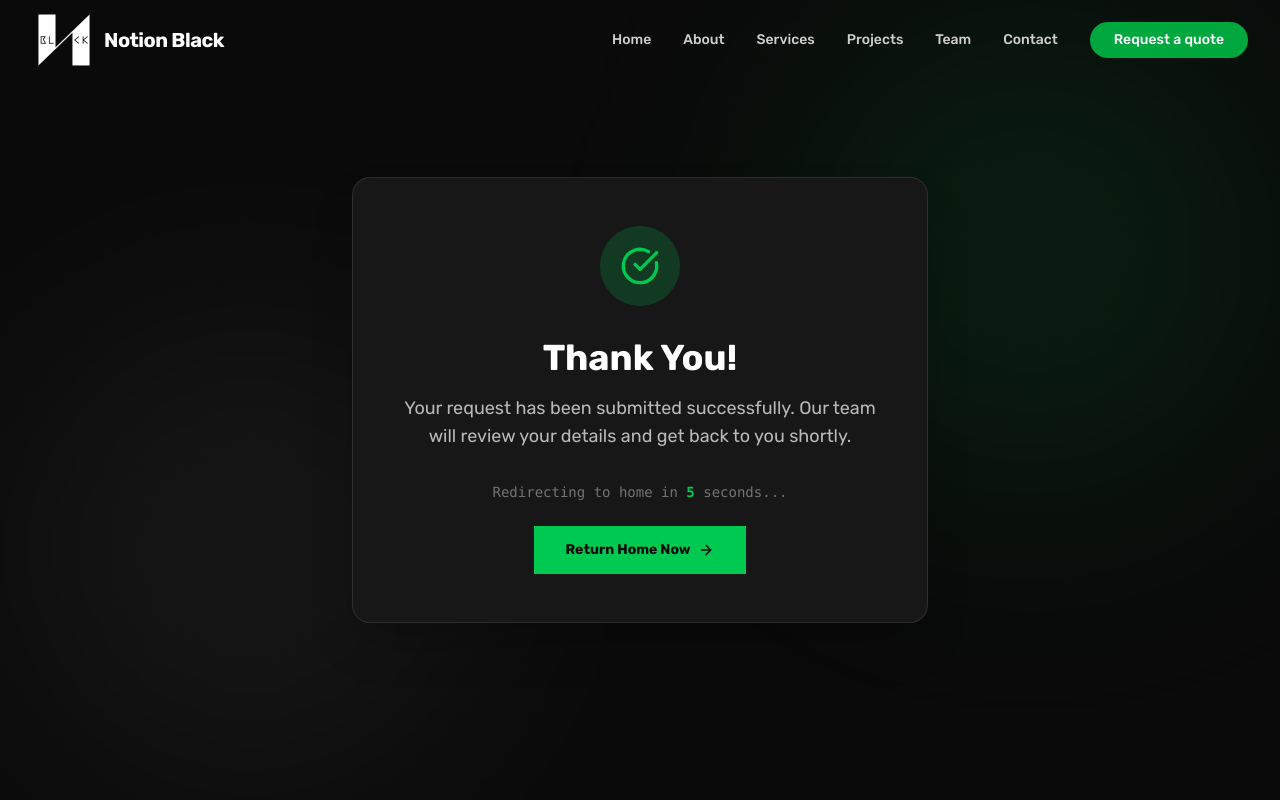
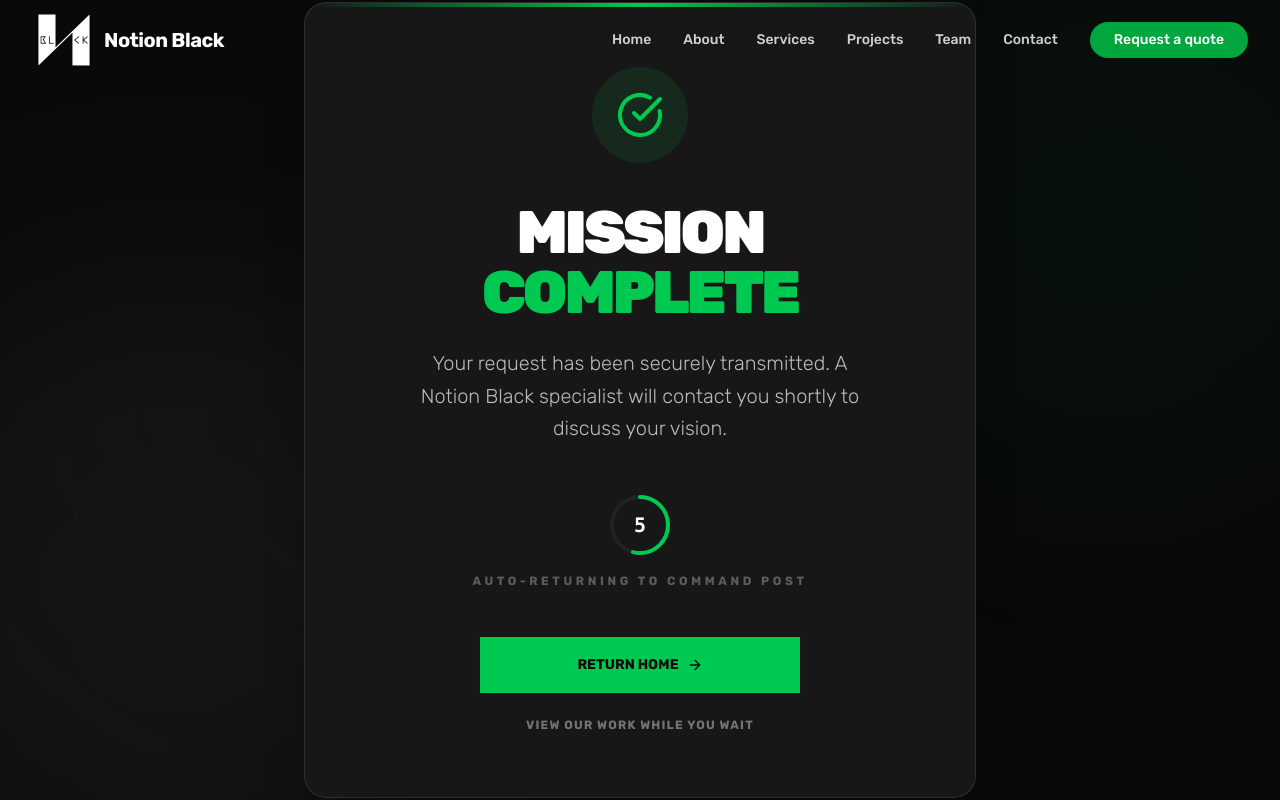
Before and after one commit to notionblack/NotionBlack, a Next.js app: page /thank-you in a window 1280 px wide. Shown: the top 800 px of the page. Built offline with nearby package versions, Linux system fonts and the light colour scheme.

Commit message:
style: enhance thank you page with premium aesthetics

```diff
--- a/src/app/thank-you/page.tsx
+++ b/src/app/thank-you/page.tsx
@@ -27,36 +27,112 @@ export default function ThankYouPage() {
 
     return (
         <div className="min-h-screen flex items-center justify-center bg-background relative overflow-hidden">
-            <div className="absolute top-0 right-0 w-[500px] h-[500px] bg-green-500/10 rounded-full blur-[120px] pointer-events-none" />
-            <div className="absolute bottom-0 left-0 w-[500px] h-[500px] bg-white/5 rounded-full blur-[120px] pointer-events-none" />
+            {/* Ambient Background Elements */}
+            <div className="absolute top-[-10%] right-[-10%] w-[600px] h-[600px] bg-green-500/5 rounded-full blur-[120px] pointer-events-none animate-pulse" />
+            <div className="absolute bottom-[-10%] left-[-10%] w-[600px] h-[600px] bg-white/5 rounded-full blur-[120px] pointer-events-none" />
 
-            <div className="container mx-auto px-4 relative z-10 text-center">
+            {/* Grid Pattern Overlay */}
+            <div className="absolute inset-0 bg-[#0a0a0a] [mask-image:radial-gradient(ellipse_at_center,transparent_20%,black)] opacity-5 pointer-events-none" />
+
+            <div className="container mx-auto px-4 relative z-10">
                 <motion.div
-                    initial={{ opacity: 0, scale: 0.9 }}
-                    animate={{ opacity: 1, scale: 1 }}
-                    transition={{ duration: 0.5 }}
-                    className="max-w-xl mx-auto bg-card border border-white/10 p-12 rounded-2xl shadow-2xl backdrop-blur-xl"
+                    initial={{ opacity: 0, y: 40 }}
+                    animate={{ opacity: 1, y: 0 }}
+                    transition={{ duration: 0.8, ease: "easeOut" }}
+                    className="max-w-2xl mx-auto"
                 >
-                    <div className="w-20 h-20 bg-green-500/20 rounded-full flex items-center justify-center mx-auto mb-8">
-                        <CheckCircle className="w-10 h-10 text-green-500" />
-                    </div>
+                    <div className="bg-card border border-white/10 rounded-3xl p-8 md:p-16 shadow-2xl backdrop-blur-3xl relative overflow-hidden">
+                        {/* Decorative Gradient Line */}
+                        <div className="absolute top-0 left-0 w-full h-1 bg-gradient-to-r from-transparent via-green-500 to-transparent" />
 
-                    <h1 className="text-4xl font-bold text-white mb-4">Thank You!</h1>
-                    <p className="text-white/70 text-lg mb-8">
-                        Your request has been submitted successfully. Our team will review your details and get back to you shortly.
-                    </p>
+                        <div className="flex flex-col items-center text-center">
+                            {/* Animated Success Icon */}
+                            <motion.div
+                                initial={{ scale: 0, rotate: -180 }}
+                                animate={{ scale: 1, rotate: 0 }}
+                                transition={{ type: "spring", damping: 12, stiffness: 100, delay: 0.2 }}
+                                className="w-24 h-24 bg-green-500/10 rounded-full flex items-center justify-center mb-10 relative"
+                            >
+                                <div className="absolute inset-0 rounded-full border-2 border-green-500/20 animate-ping" />
+                                <CheckCircle className="w-12 h-12 text-green-500" />
+                            </motion.div>
 
-                    <div className="space-y-6">
-                        <div className="text-sm text-white/40 font-mono">
-                            Redirecting to home in <span className="text-green-500 font-bold">{countdown}</span> seconds...
+                            <motion.div
+                                initial={{ opacity: 0, y: 20 }}
+                                animate={{ opacity: 1, y: 0 }}
+                                transition={{ delay: 0.4 }}
+                            >
+                                <h1 className="text-4xl md:text-5xl lg:text-6xl font-black text-white mb-6 tracking-tighter uppercase font-sans">
+                                    Mission <span className="text-green-500">Complete</span>
+                                </h1>
+                                <p className="text-white/70 text-lg md:text-xl font-light leading-relaxed mb-12 max-w-md mx-auto">
+                                    Your request has been securely transmitted. A Notion Black specialist will contact you shortly to discuss your vision.
+                                </p>
+                            </motion.div>
+
+                            {/* Countdown UI */}
+                            <motion.div
+                                initial={{ opacity: 0 }}
+                                animate={{ opacity: 1 }}
+                                transition={{ delay: 0.6 }}
+                                className="mb-12 flex flex-col items-center"
+                            >
+                                <div className="relative w-16 h-16 flex items-center justify-center mb-4">
+                                    <svg className="w-full h-full -rotate-90">
+                                        <circle
+                                            cx="32"
+                                            cy="32"
+                                            r="28"
+                                            stroke="currentColor"
+                                            strokeWidth="4"
+                                            fill="transparent"
+                                            className="text-white/5"
+                                        />
+                                        <motion.circle
+                                            cx="32"
+                                            cy="32"
+                                            r="28"
+                                            stroke="currentColor"
+                                            strokeWidth="4"
+                                            fill="transparent"
+                                            strokeDasharray="175.93"
+                                            initial={{ strokeDashoffset: 0 }}
+                                            animate={{ strokeDashoffset: 175.93 * (1 - countdown / 10) }}
+                                            transition={{ duration: 1, ease: "linear" }}
+                                            className="text-green-500"
+                                            strokeLinecap="round"
+                                        />
+                                    </svg>
+                                    <span className="absolute text-xl font-bold text-white font-mono">{countdown}</span>
+                                </div>
+                                <p className="text-xs uppercase tracking-[0.3em] text-white/30 font-semibold">
+                                    Auto-returning to command post
+                                </p>
+                            </motion.div>
+
+                            <motion.div
+                                initial={{ opacity: 0, y: 20 }}
+                                animate={{ opacity: 1, y: 0 }}
+                                transition={{ delay: 0.8 }}
+                                className="w-full max-w-xs"
+                            >
+                                <Link
+                                    href="/"
+                                    className="group relative inline-flex w-full items-center justify-center overflow-hidden h-14 bg-green-500 px-8 text-sm font-bold text-background transition-all hover:bg-green-400 focus-visible:outline-none rounded-none"
+                                >
+                                    <span className="relative z-10 flex items-center gap-2">
+                                        RETURN HOME <ArrowRight className="w-4 h-4 transition-transform group-hover:translate-x-1" />
+                                    </span>
+                                </Link>
+
+                                <Link
+                                    href="/#projects"
+                                    className="block mt-6 text-white/40 hover:text-white transition-colors text-xs font-semibold uppercase tracking-widest"
+                                >
+                                    View our work while you wait
+                                </Link>
+                            </motion.div>
                         </div>
-
-                        <Link
-                            href="/"
-                            className="inline-flex h-12 items-center justify-center rounded-none bg-green-500 px-8 text-sm font-semibold text-background transition-colors hover:bg-green-400"
-                        >
-                            Return Home Now <ArrowRight className="ml-2 w-4 h-4" />
-                        </Link>
                     </div>
                 </motion.div>
             </div>
```
